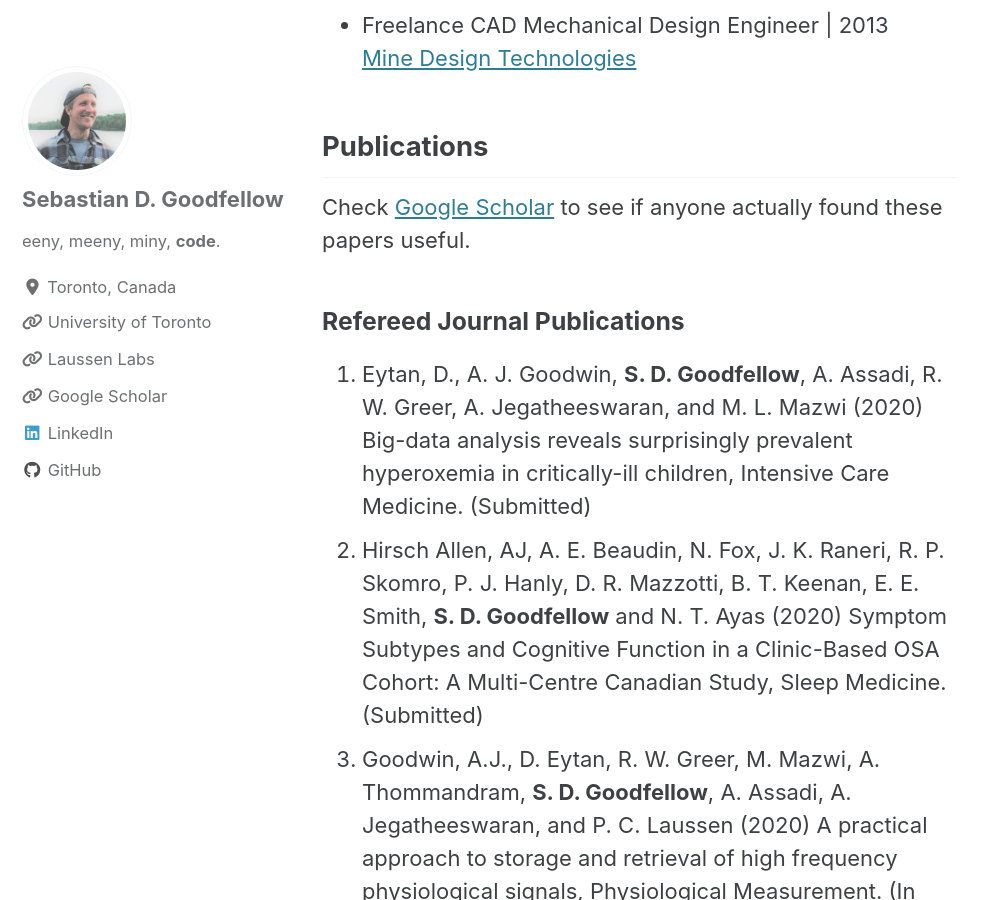
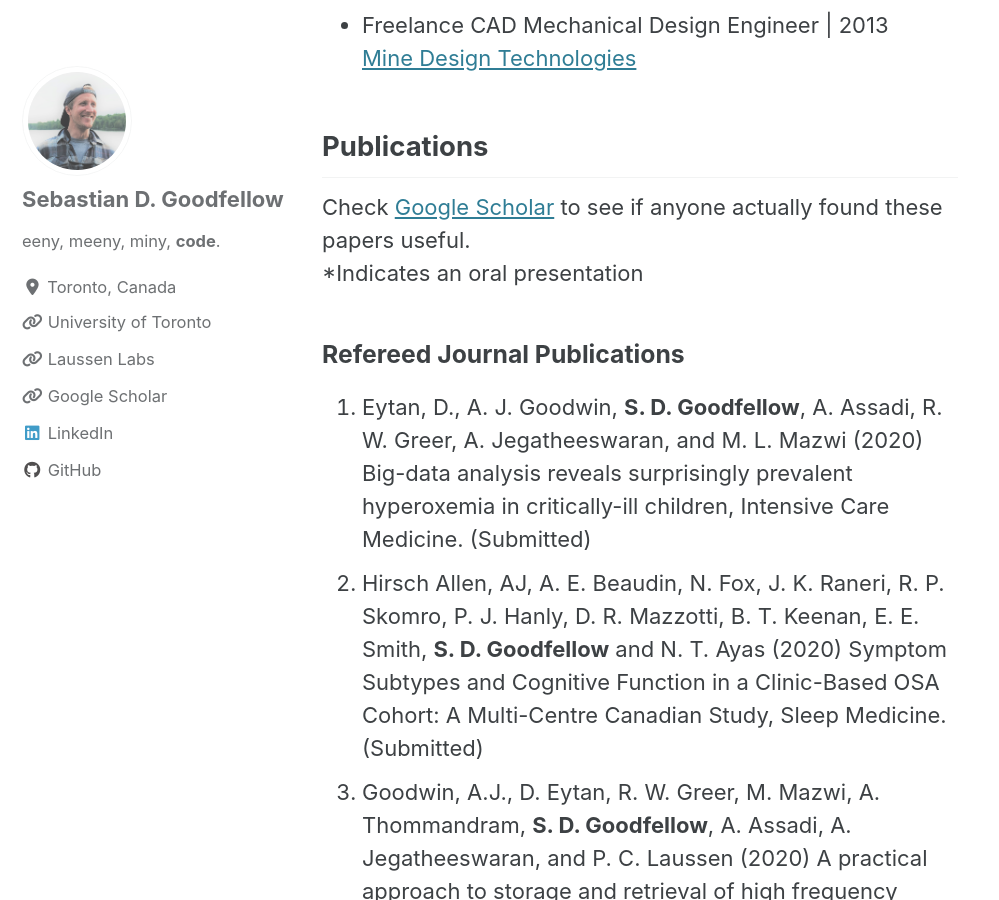
Before and after one commit to Seb-Good/sebastian-goodfellow, a Jekyll site: the page built from _pages/cv.md, in a window 1280 px wide and 900 px high, scrolled down 2332 px. Shown: the whole window, without its empty margins (0-999 px from the left). Built offline with Jekyll 4.4.1, drawn with Linux system fonts in a browser that asks for light colours; cached includes are drawn as plain includes; nearby versions of some CDN libraries.

Commit message:
- initial commit

```diff
--- a/_pages/cv.md
+++ b/_pages/cv.md
@@ -70,7 +70,8 @@ toc_icon: border-all
     [Mine Design Technologies](https://mdt.ca/)
 
 ## Publications
-Check [Google Scholar](https://scholar.google.ca/citations?user=lvnC9bMAAAAJ&hl=en&oi=ao) to see if anyone actually found these papers useful.
+Check [Google Scholar](https://scholar.google.ca/citations?user=lvnC9bMAAAAJ&hl=en&oi=ao) to see if anyone actually found these papers useful.<br>
+*Indicates an oral presentation
 
 ### Refereed Journal Publications
 1.	Eytan, D., A. J. Goodwin, **S. D. Goodfellow**, A. Assadi, R. W. Greer, A. Jegatheeswaran, and M. L. Mazwi (2020) Big-data analysis reveals surprisingly prevalent hyperoxemia in critically-ill children, Intensive Care Medicine. (Submitted)
```
